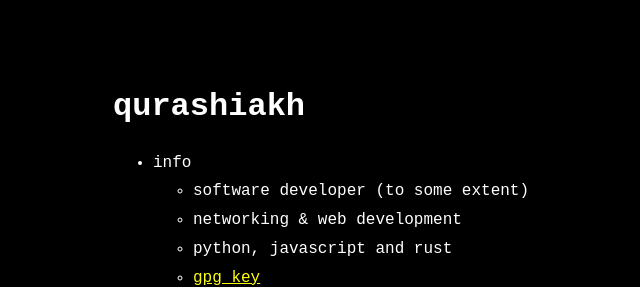
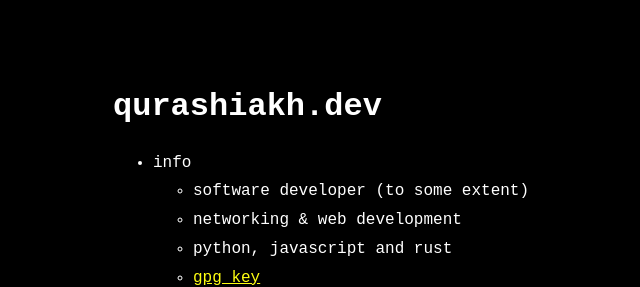
Before and after one commit to QurashiAkh/qurashiakh.github.io, a Jekyll site: the page built from index.md, in a window 1280 px wide. Shown: the top 287 px of the page, without its empty margins (207-847 px from the left). Built offline with Jekyll 4.4.1, drawn with Linux system fonts in a browser that asks for light colours.

Commit message:
New Domain

```diff
--- a/_config.yml
+++ b/_config.yml
@@ -1,7 +1,7 @@
-title: qurashiakh
+title: qurashiakh.dev
 author: Husayn al-Qurashi
 email: husayn@dnmx.org
-url: https://qurashiakh.github.io
+url: https://qurashiakh.dev
 baseurl: ""
 description: Networking, Web Development and more.
 
```
Also changed, not shown: README.md.
